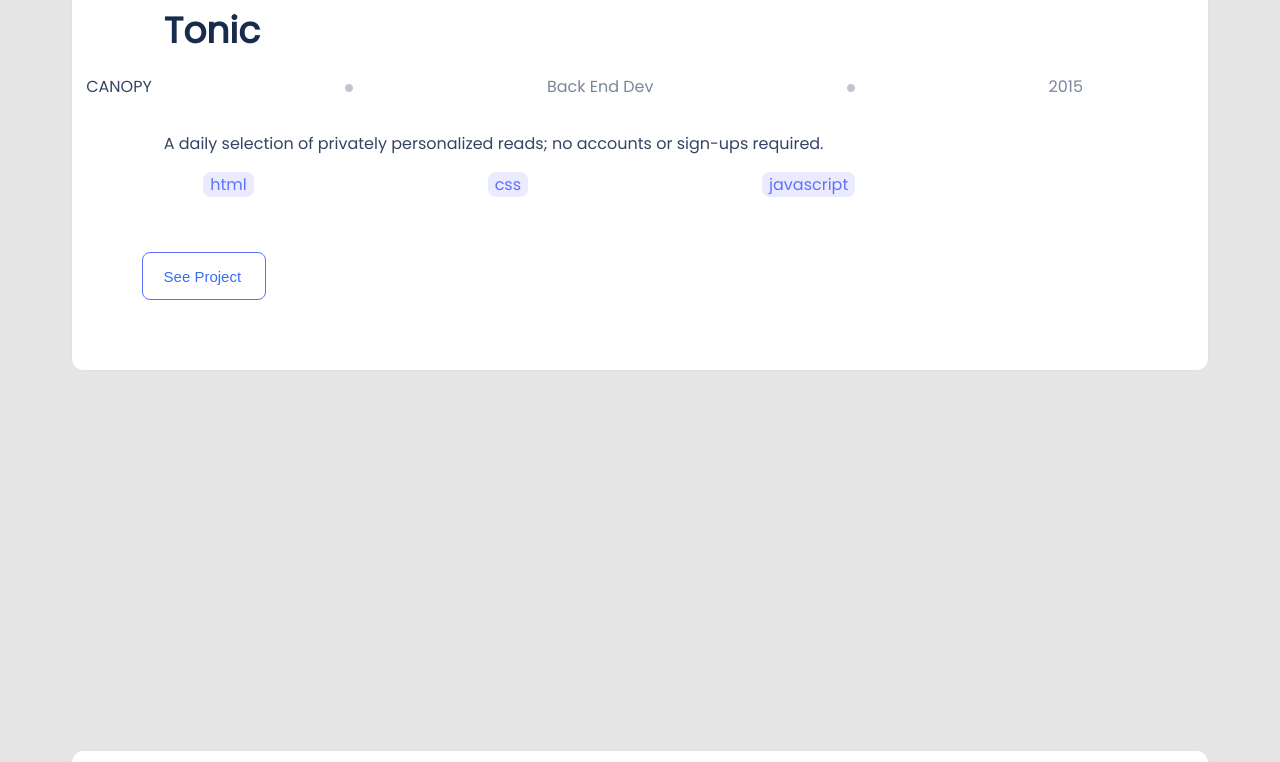
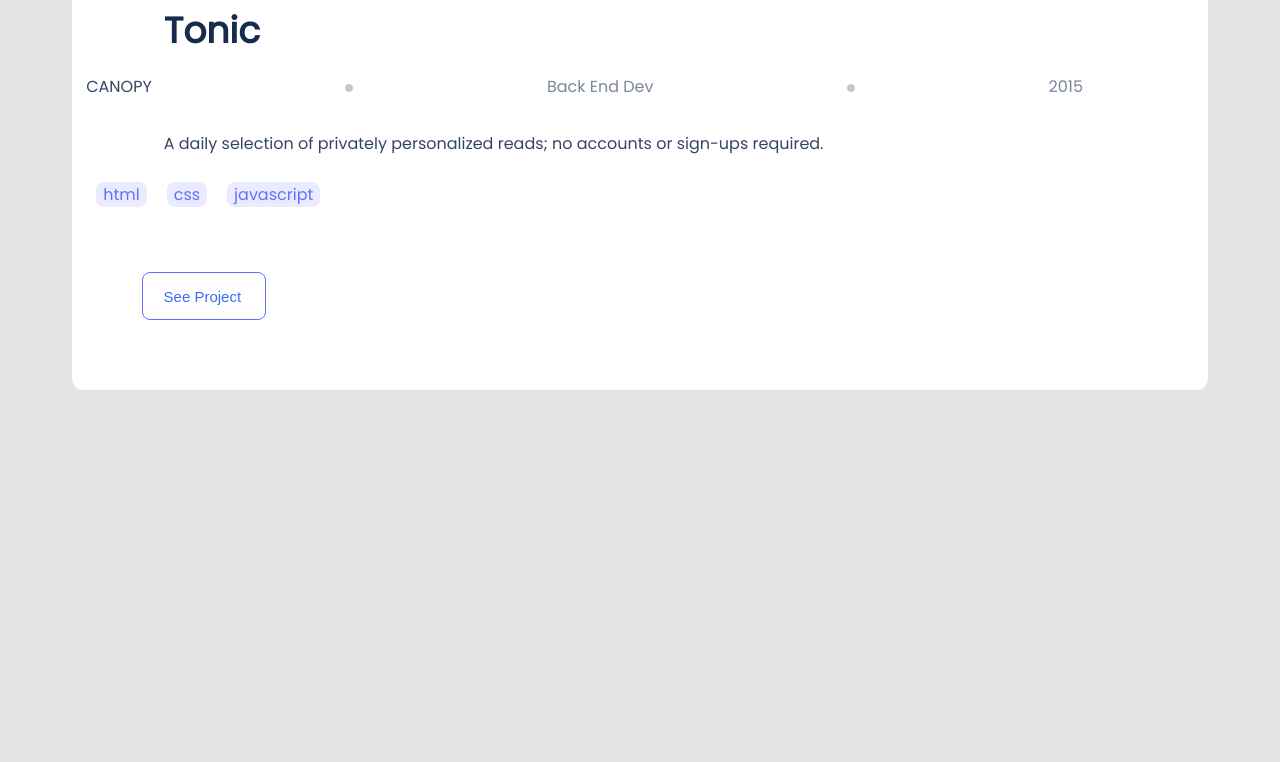
Before and after one commit to helina42/Portfolio-setup-and-mobile, a website: page index.html in a window 1280 px wide. Shown: the part 963-1725 px from the top of the page. Drawn offline with Linux system fonts and the light colour scheme.

Commit message:
Update style.css

```diff
--- a/style.css
+++ b/style.css
@@ -150,9 +150,9 @@ a {
 .lang {
   font-style: normal;
   font-size: 1em;
-  display: flex;
+  /* display: flex; */
   padding: 0;
-  justify-content: space-around;
+  /* justify-content: space-around; */
   width: 80%;
   color: #6070ff;
   margin: 0;
@@ -163,7 +163,10 @@ a {
   border-radius: 8px;
   padding-left: 7px;
   padding-right: 7px;
+  display: flex;
+  justify-content: space-around;
   float: left;
+  margin: 10px;
 }
 
 .hcj p {
```
